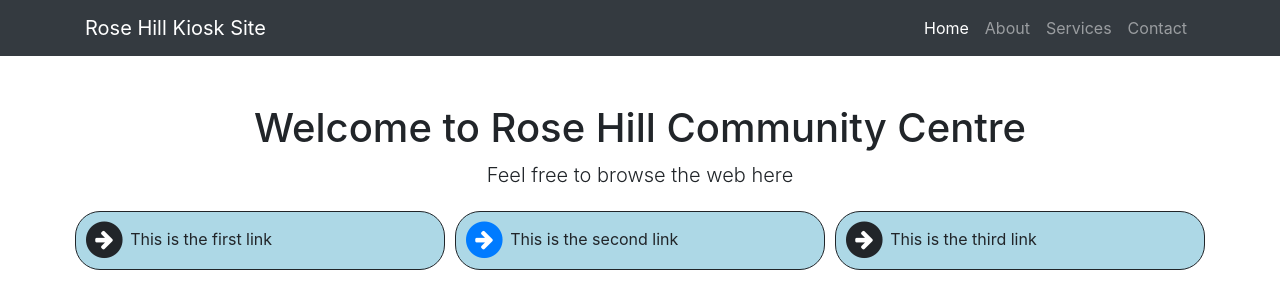
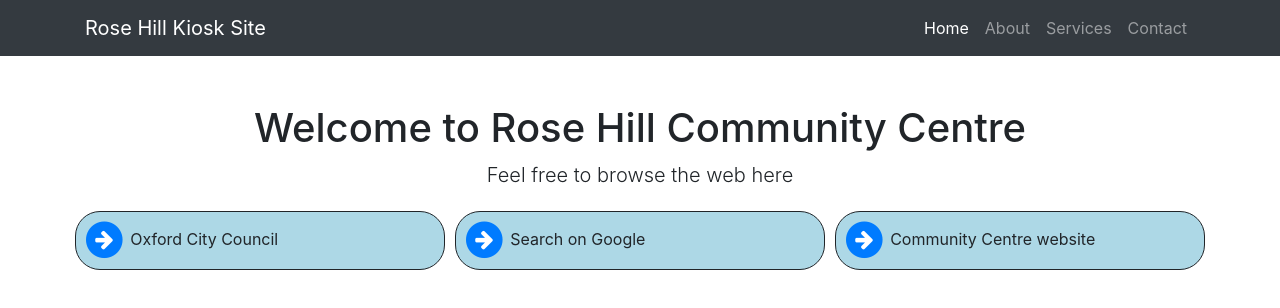
Before and after one commit to OxfordCityCouncil/rosehill, a website: page index.html in a window 1280 px wide. Drawn offline with Linux system fonts and the light colour scheme.

Commit message:
Update index.html

```diff
--- a/index.html
+++ b/index.html
@@ -73,26 +73,25 @@
     <div class="container">
       <div class="row">
         <div class="col-sm">
-            <span class="fa-stack fa-lg">
+            <a class="fa-stack fa-lg" href="https://www.oxford.gov.uk">
               <i class="fa fa-circle fa-stack-2x"></i>
               <i class="fa fa-arrow-right fa-stack-1x fa-inverse"></i>
-            </span>
-          This is the first link
+          </span></a>
+          Oxford City Council
         </div>
         <div class="col-sm">
-            <a class="fa-stack fa-lg" href="https://www.bbc.co.uk">
+            <a class="fa-stack fa-lg" href="https://www.google.co.uk">
               <i class="fa fa-circle fa-stack-2x"></i>
               <i class="fa fa-arrow-right fa-stack-1x fa-inverse"></i>
               </span></a>
-          This is the second link
+          Search on Google
         </div>
         <div class="col-sm">
-            <span class="fa-stack fa-lg">
+            <a class="fa-stack fa-lg" href="https://www.oxford.gov.uk/rhcc">
               <i class="fa fa-circle fa-stack-2x"></i>
               <i class="fa fa-arrow-right fa-stack-1x fa-inverse"></i>
-            </span>
-
-          This is the third link
+              </span></a>
+          Community Centre website
         </div>
     </div>
   </div>
```
